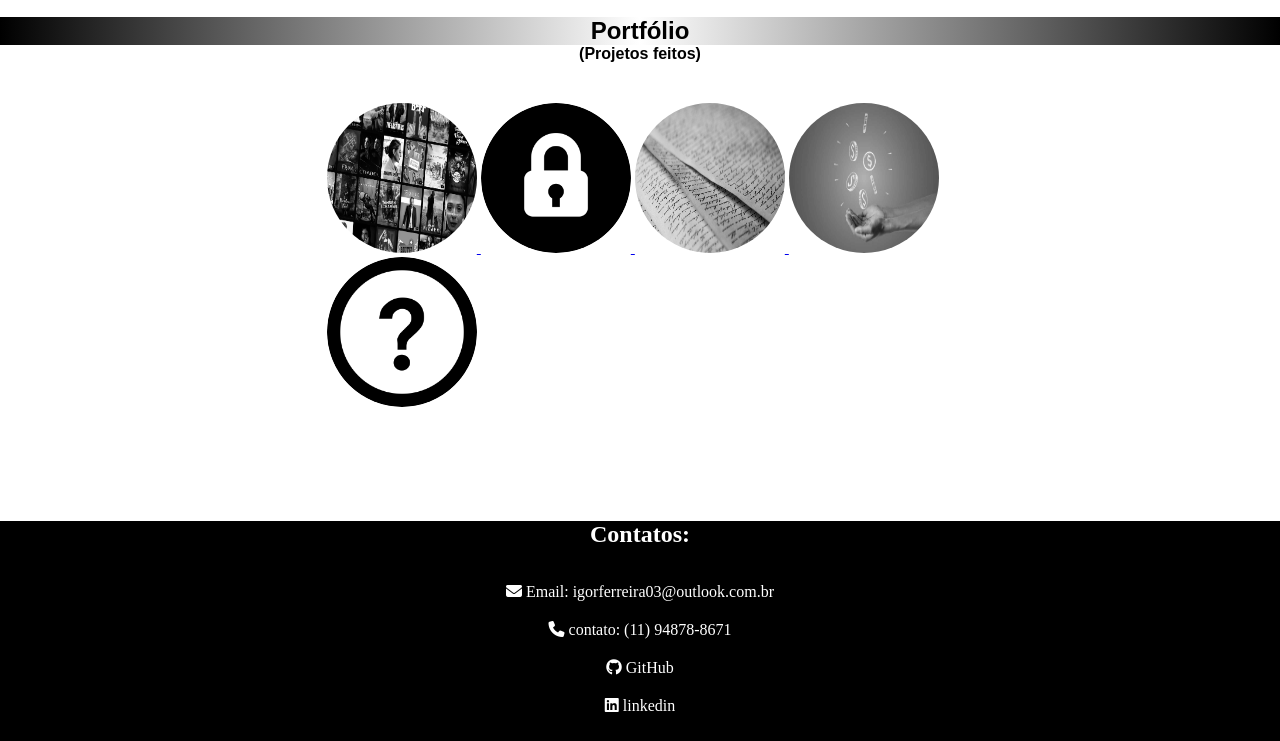
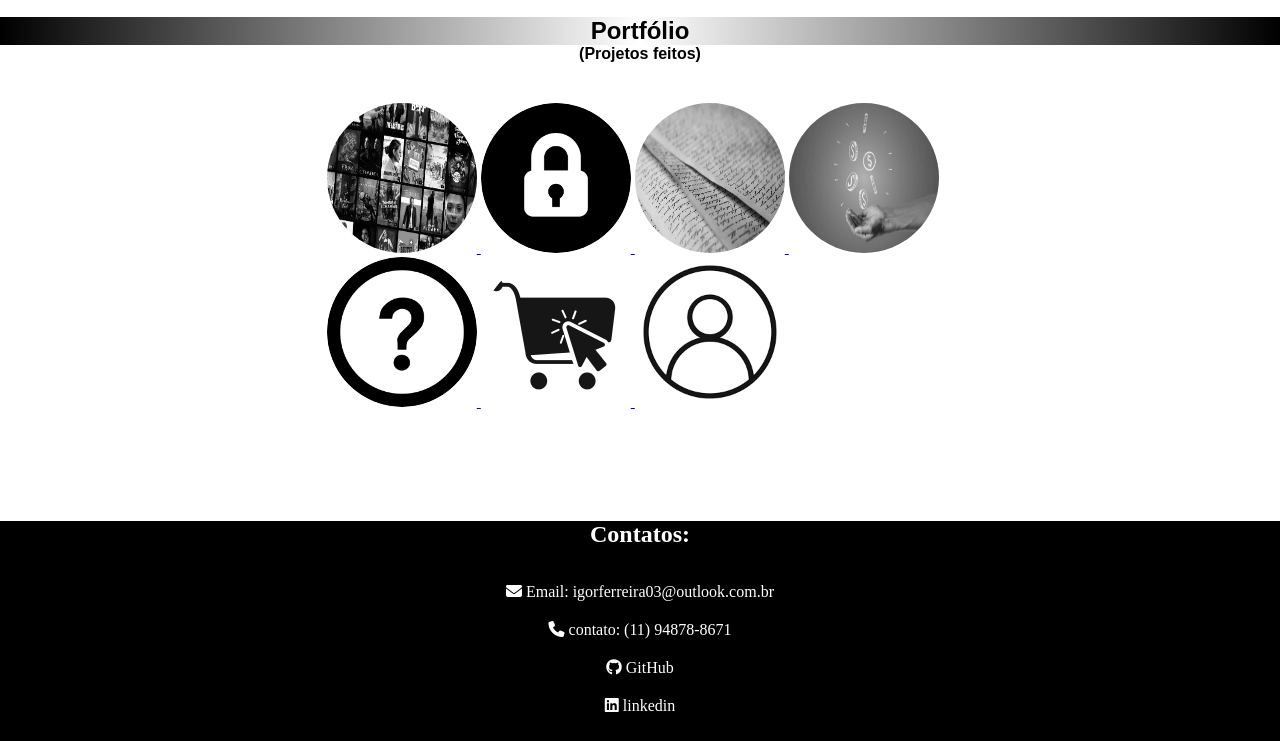
Before and after one commit to IgorF3rreira/Portfolio, a plain HTML site: page index.html in a window 1280 px wide. Shown: the part 1286-2027 px from the top of the page. Drawn offline with nearby package versions, Linux system fonts and the light colour scheme.

Commit message:
Add files via upload

```diff
--- a/index.html
+++ b/index.html
@@ -184,6 +184,13 @@
                         <img id="imgProj" src="src/img/interrogacao.png" width="150px" height="150px"
                         alt="Projeto adivinhe o número"  title="Projeto adivinhe o número"> </a>
 
+                        <a target="_blank" href="https://igorf3rreira.github.io/loja/">
+                            <img id="imgProj" src="src/img/projetoLoja.png" width="150px" height="150px"
+                            alt="Projeto Loja"  title="Projeto Loja"> </a>
+
+                            <a target="_blank" href="https://igorf3rreira.github.io/Sistema-de-login-e-cadastro-Javascript/">
+                                <img id="imgProj" src="src/img/ProjetoLogin.png" width="150px" height="150px"
+                                alt="Projeto Cadastro e Login"  title="Projeto Cadastro e Login"> </a>
                  </div>
 
             </div>
```
Also changed, not shown: src/img/ProjetoLogin.png (added), src/img/projetoLoja.png (added).
